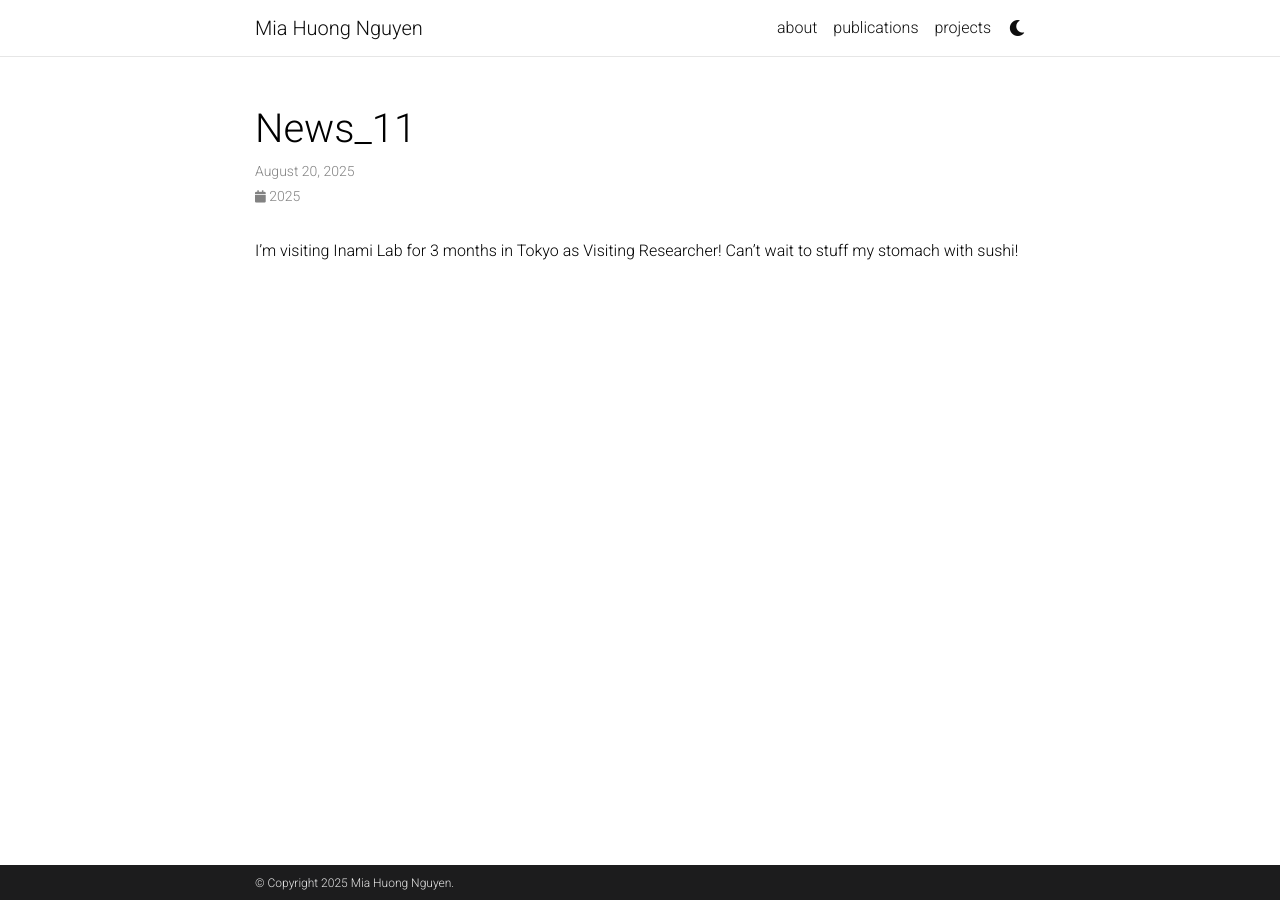
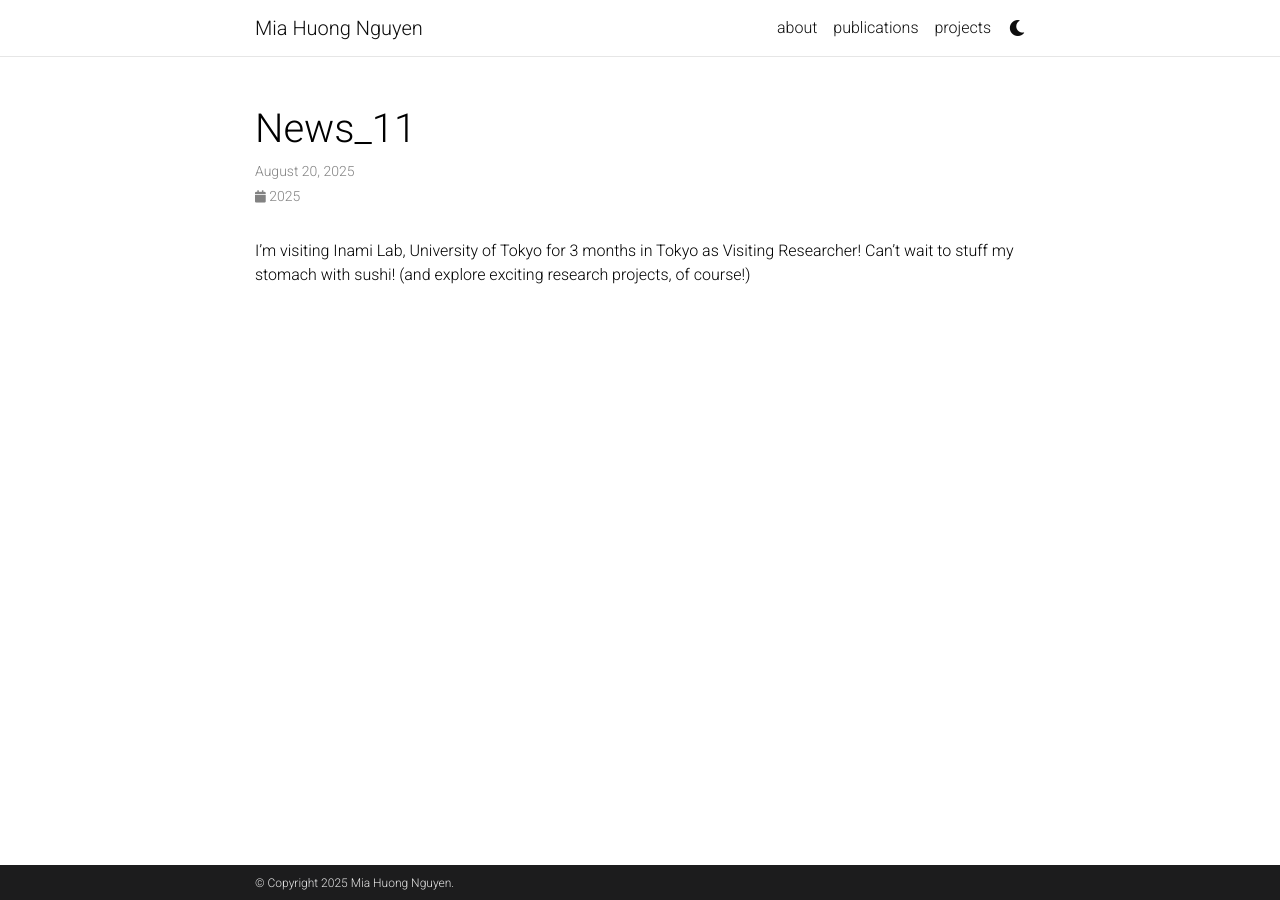
Before and after one commit to iammia0o/iammia0o.github.io, a Jekyll site: the page built from _news/news_11.md, in a window 1280 px wide. Built offline with Jekyll 4.4.1, drawn with Linux system fonts in a browser that asks for light colours; comment, search, counter and statistics services are not loaded; a style sheet for code colours, icons or effects is not loaded.

```diff
--- a/_news/news_11.md
+++ b/_news/news_11.md
@@ -4,4 +4,4 @@
 inline: true
 ---
 
-I'm visiting Inami Lab for 3 months in Tokyo as Visiting Researcher! Can't wait to stuff my stomach with sushi!
+I'm visiting Inami Lab, University of Tokyo for 3 months in Tokyo as Visiting Researcher! Can't wait to stuff my stomach with sushi! (and explore exciting research projects, of course!)
```
